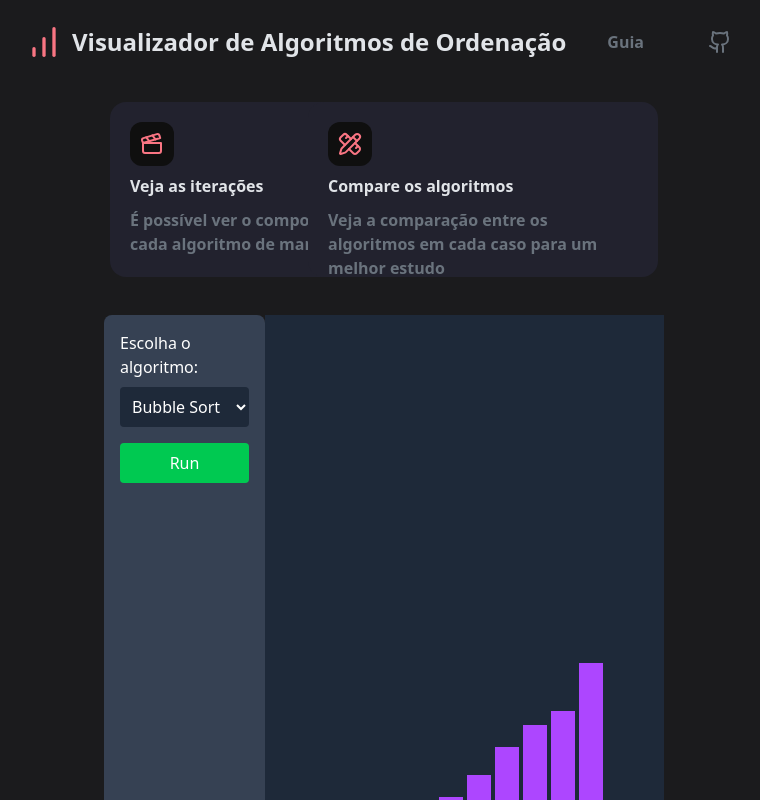
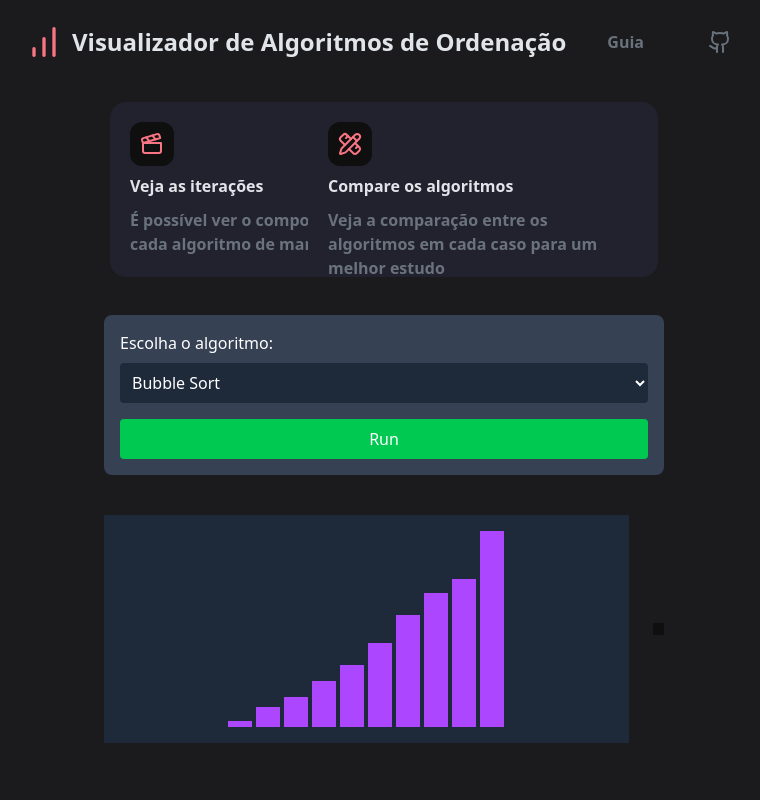
Before and after one commit to PedroCMotta-oficial/sorting_algorithms_viewer, a Next.js app in the folder web/: page / in a window 1280 px wide. Shown: the top 800 px of the page, without its empty margins (256-1016 px from the left). Built offline with nearby package versions, Linux system fonts and the light colour scheme.

Commit message:
UX/UI v5.0

```diff
--- /dev/null
+++ b/web/src/app/components/SortingComparisons.tsx
@@ -0,0 +1,7 @@
+export default function SortingComparisons() {
+  return (
+    <div className="w-3 h-3 bg-DarkerBackground">
+
+    </div>
+  )
+}
--- a/web/src/app/page.tsx
+++ b/web/src/app/page.tsx
@@ -3,6 +3,7 @@
 import { useState } from "react";
 import SortingVisualizer from "@/app/components/SortingVisualizer";
 import SortingForm from "@/app/components/SortingForm";
+import SortingComparisons from "./components/SortingComparisons";
 import { ChartNoAxesColumnIncreasing, Github, Clapperboard, PencilRuler, ArrowUpRight } from "lucide-react";
 
 export default function Home() {
@@ -78,10 +79,13 @@
 
       </div>
 
-      <div className="flex flex-row px-35 md:px-90 h-150 py-5">
+      <div className="flex flex-col px-35 md:px-90 h-150 py-5 gap-10">
 
         <SortingForm />
-        <SortingVisualizer iterations={simulatedIterations}/>
+        <div className="flex flex-row gap-6 items-center">
+          <SortingVisualizer iterations={simulatedIterations}/>
+          <SortingComparisons />
+        </div>
 
       </div>
 
```
